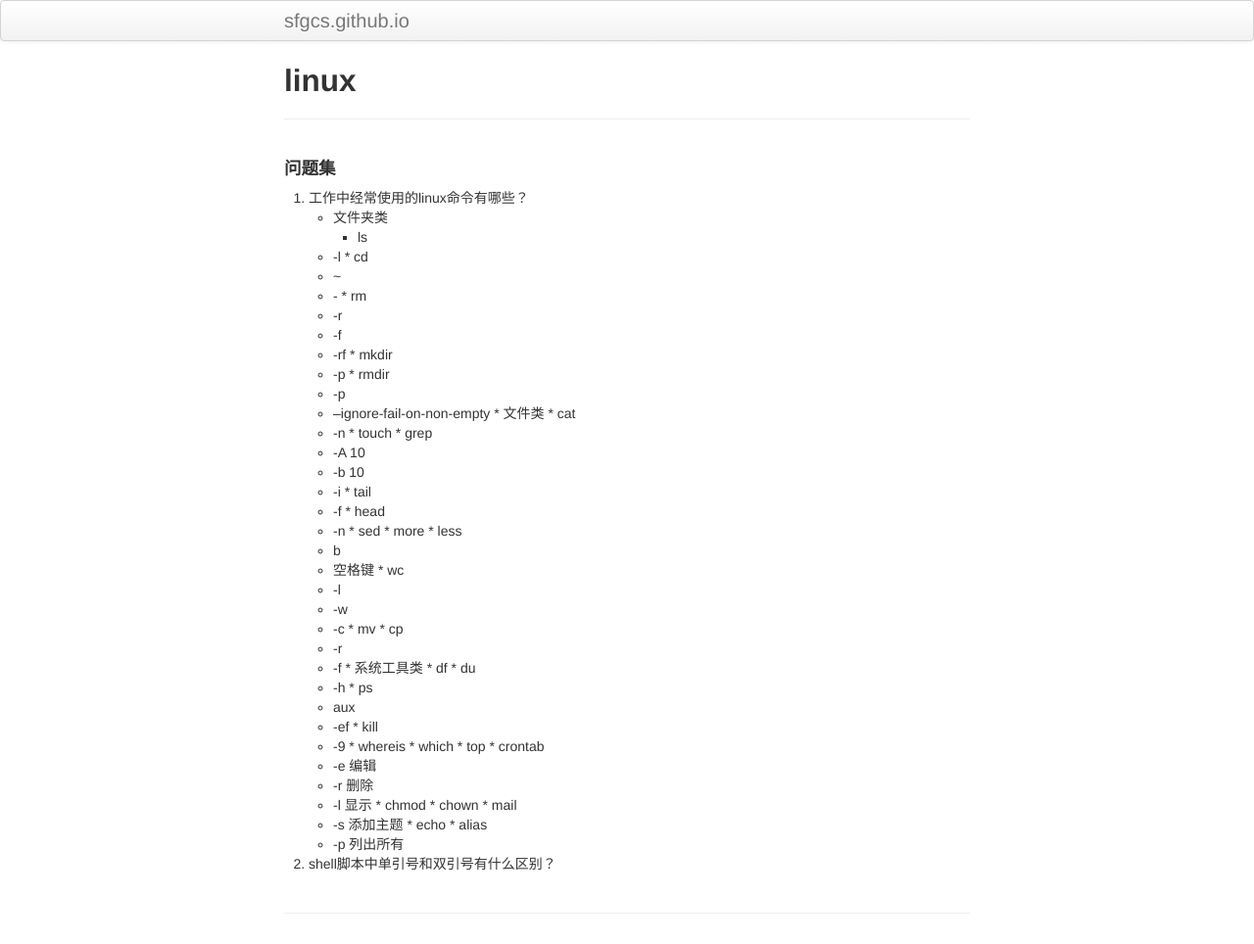
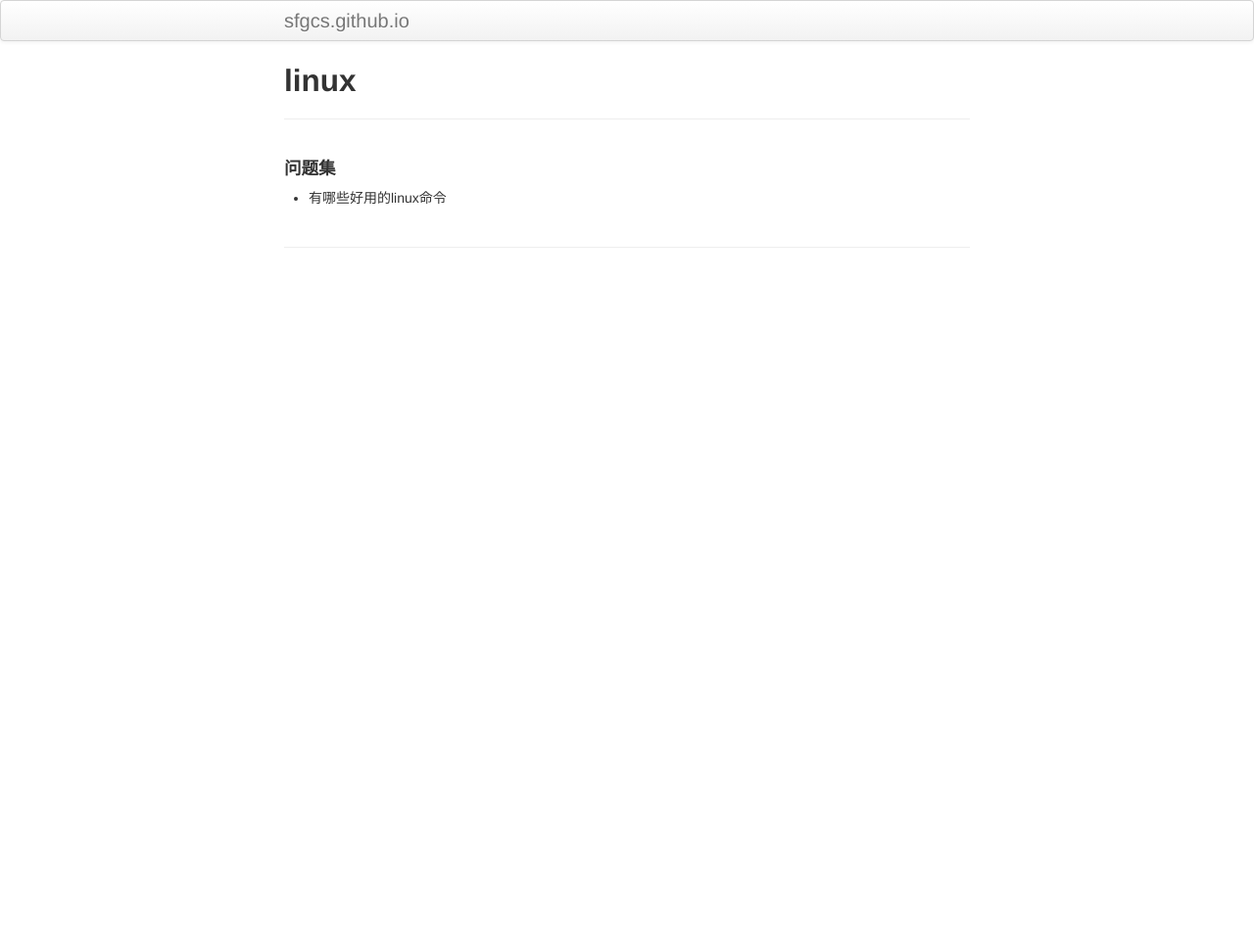
Before and after one commit to sfgcs/sfgcs.github.io, a Jekyll site: the page built from pages/linux.md, in a window 1280 px wide. Shown: the whole page at 98% size. Built offline with Jekyll 4.4.1, drawn with Linux system fonts in a browser that asks for light colours; after the commit the page ends 900 px from its top, so only the background shows below that.

Commit message:
Update linux.md

```diff
--- a/pages/linux.md
+++ b/pages/linux.md
@@ -6,69 +6,4 @@ description:
 
 #### 问题集
 
-1. 工作中经常使用的linux命令有哪些？
-* 文件夹类
-  * ls
-    * -l
-  * cd
-    * ~
-    * \-
-  * rm
-    * -r
-    * -f
-    * -rf
-  * mkdir
-    * -p
-  * rmdir
-    * -p
-    * --ignore-fail-on-non-empty
-* 文件类
-  * cat
-    * -n
-  * touch
-  * grep
-    * -A 10
-    * -b 10
-    * -i
-  * tail
-    * -f
-  * head
-    * -n
-  * sed
-  * more
-  * less
-    * b
-    * 空格键
-  * wc
-    * -l
-    * -w
-    * -c
-  * mv
-  * cp
-    * -r
-    * -f
-* 系统工具类
-  * df
-  * du
-    * -h
-  * ps
-    * aux
-    * -ef
-  * kill
-    * -9
-  * whereis
-  * which
-  * top
-  * crontab
-    * -e 编辑
-    * -r 删除
-    * -l 显示
-  * chmod
-  * chown
-  * mail
-    * -s 添加主题
-  * echo
-  * alias
-    * -p 列出所有
-
-2. shell脚本中单引号和双引号有什么区别？
+- 有哪些好用的linux命令
```
